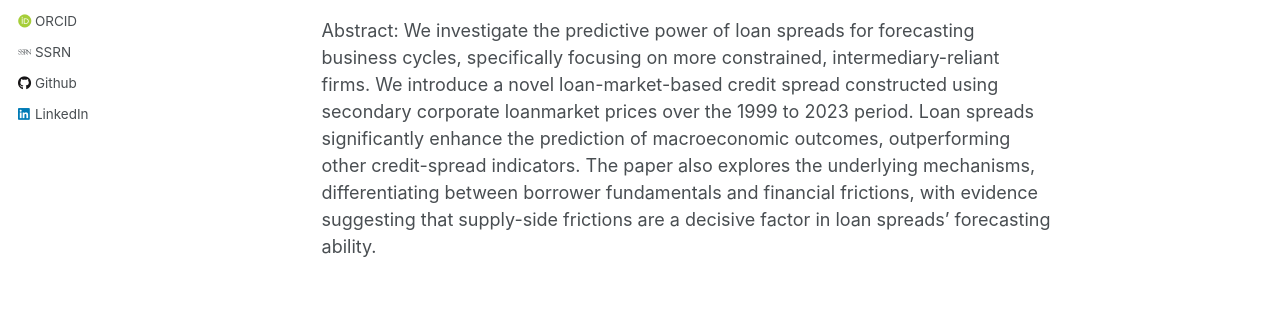
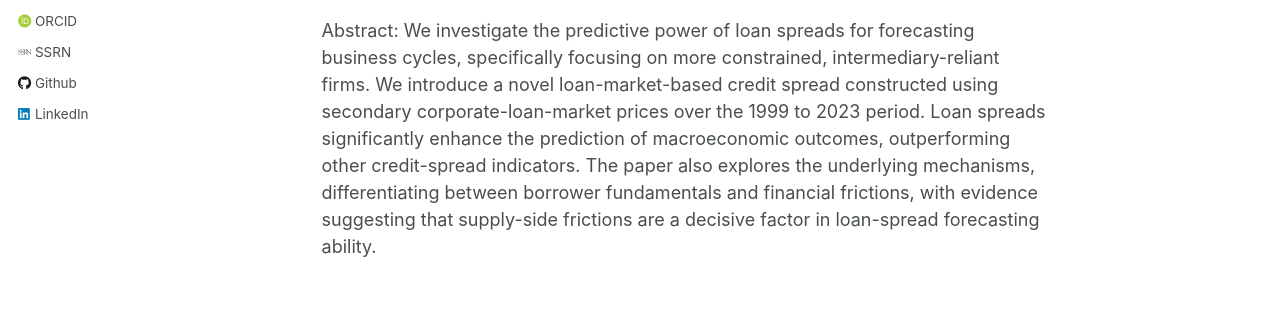
Before and after one commit to aspi6246/aspi6246.github.io, a Jekyll site: the page built from _pages/about.md, in a window 1280 px wide and 900 px high. Shown: the part 493-812 px from the top of the window. Built offline with Jekyll 4.4.1, drawn with Linux system fonts in a browser that asks for light colours; some web fonts are replaced.

Commit message:
Rebuild CV to October 2026 (new paper 2 title + paper 4) and fix abstract typos
Co-Authored-By: Claude Opus 4.7 <noreply@anthropic.com>

```diff
--- a/_pages/about.md
+++ b/_pages/about.md
@@ -18,7 +18,7 @@ Published Research
 
 1. Corporate Loan Spreads and Economic Activity: with [Anthony Saunders](https://www.stern.nyu.edu/faculty/bio/anthony-saunders), [Sascha Steffen](https://www.sascha-steffen.de/), [Daniel Streitz](https://sites.google.com/site/streitzdaniel/), **Review of Financial Studies**, [[Published version]](https://academic.oup.com/rfs/article/38/2/507/7918340?guestAccessKey=478e97d8-0d2f-481e-bb53-7669945bba3a) [[SSRN]](https://papers.ssrn.com/sol3/papers.cfm?abstract_id=3717358)
 
-    Abstract: We investigate the predictive power of loan spreads for forecasting business cycles, specifically focusing on more constrained, intermediary-reliant firms. We introduce a novel loan-market-based credit spread constructed using secondary corporate loanmarket prices over the 1999 to 2023 period. Loan spreads significantly enhance the prediction of macroeconomic outcomes, outperforming other credit-spread indicators. The paper also explores the underlying mechanisms, differentiating between borrower fundamentals and financial frictions, with evidence suggesting that supply-side frictions are a decisive factor in loan spreads’ forecasting ability.
+    Abstract: We investigate the predictive power of loan spreads for forecasting business cycles, specifically focusing on more constrained, intermediary-reliant firms. We introduce a novel loan-market-based credit spread constructed using secondary corporate-loan-market prices over the 1999 to 2023 period. Loan spreads significantly enhance the prediction of macroeconomic outcomes, outperforming other credit-spread indicators. The paper also explores the underlying mechanisms, differentiating between borrower fundamentals and financial frictions, with evidence suggesting that supply-side frictions are a decisive factor in loan-spread forecasting ability.
 
 <br>
 
```
Also changed, not shown: _pages/cv.md (+2 -2 lines), 2 other files.
